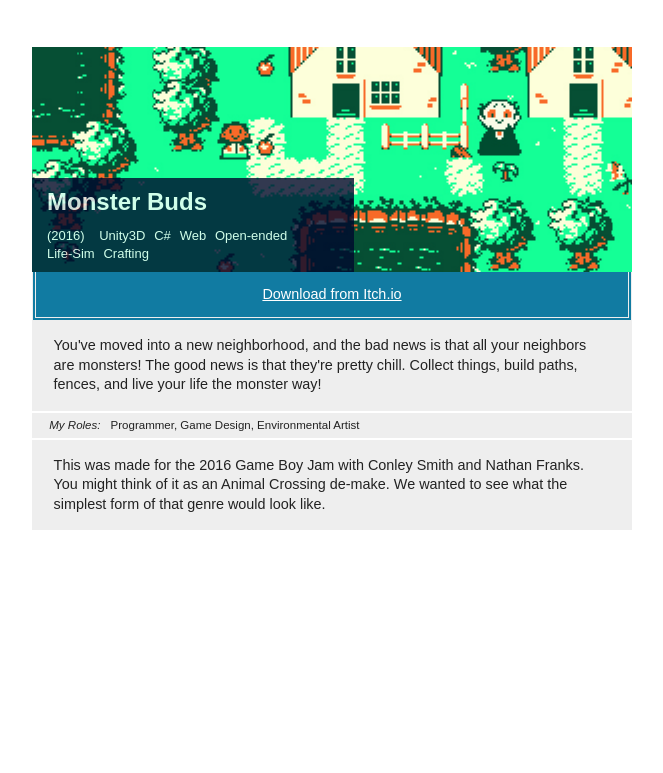
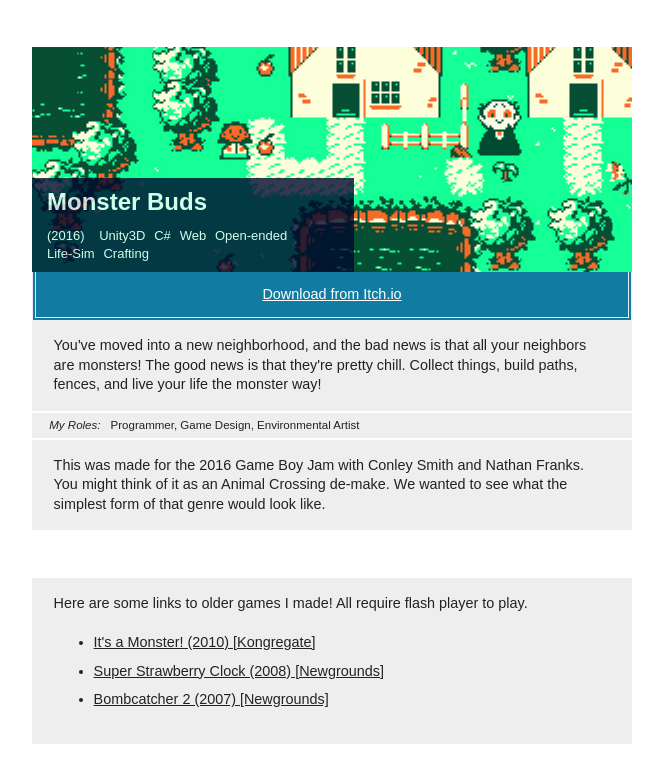
Before and after one commit to no1hitjam/portfolio3, a React (Create React App) app: page /games in a window 1280 px wide. Shown: the part 1453-2226 px from the top of the page, without its empty margins (308-971 px from the left). Before the commit the page ends 2031 px from the top, so only its background shows below. Built offline with nearby package versions, Linux system fonts and the light colour scheme.

Commit message:
add old games to games page

```diff
--- a/src/Games.css
+++ b/src/Games.css
@@ -118,7 +118,10 @@
 
 .Game-info a {
   color: #222;
-  border-bottom: 2px solid #fff;
+}
+
+.Game-info li {
+  line-height: 2em;
 }
 
 .roles {
--- a/src/Games.js
+++ b/src/Games.js
@@ -101,7 +101,7 @@ export class Games extends Component {
           img={canvasserImg}
           date={2014}
           tags={['ActionScript\u00a03.0', 'Flash', 'Web', 'Strategy', 'Persuasion']}
-          links={[<a><span className={"Game-link"}>Play Online on GameJolt</span></a>]}
+          links={[<a href="https://gamejolt.com/games/canvasser/15142"><span className={"Game-link"}>Play Online on GameJolt</span></a>]}
           desc="Grab your clipboard and brush up on your social skills: It’s time to raise money on the streets for charity! Canvasser is a persuasion game, and it’s all about getting the most donations possible before the day ends. Can you sustain interest, trust, and get your town to care about Evergreen Forest before it’s too late?"
           roles={['Programmer', 'Writer', 'Artist', 'Game Design', 'Music', 'Sound']}
           personal="I built this game after the unforgettable experiences I had as a Canvasser. I wanted to take the lessons I learned and the paradoxes I faced in the short time I spent fundraising and teach them through this game."
@@ -128,6 +128,17 @@ export class Games extends Component {
           quotes={[]}
         />
 
+        <div className="Game-entry">
+          <div className="Game-info">
+            Here are some links to older games I made! All require flash player to play.
+            <ul>
+              <li><a href="http://www.kongregate.com/games/number1hitjam/its-a-monster">It's a Monster! (2010) [Kongregate]</a></li>
+              <li><a href="http://www.newgrounds.com/portal/view/444108">Super Strawberry Clock (2008) [Newgrounds]</a></li>
+              <li><a href="http://www.newgrounds.com/portal/view/389286">Bombcatcher 2 (2007) [Newgrounds]</a></li>
+            </ul>
+          </div>
+        </div>
+
         {/* , <br />,
           "Here are some links to the old games I made. All require flash player.",
           <ul>
```
